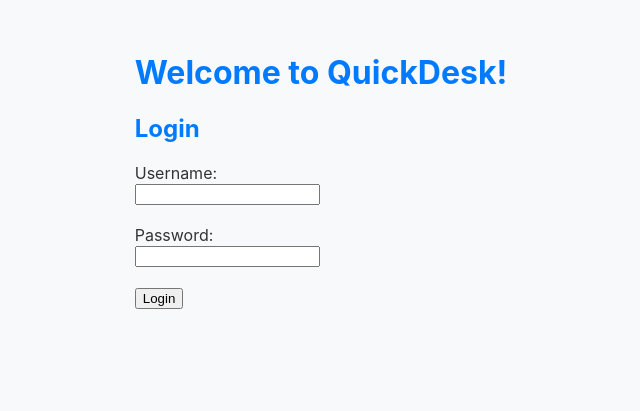
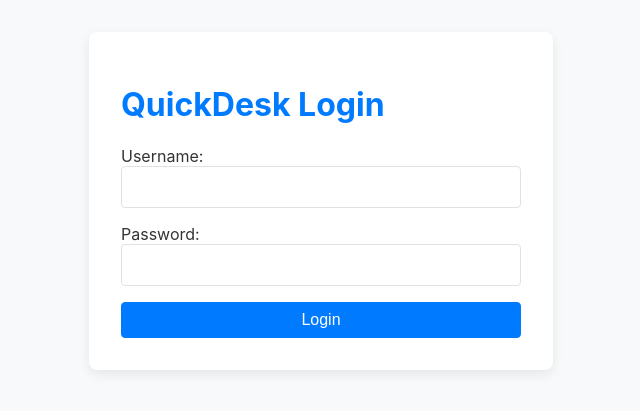
Before and after one commit to Rajat2304/Quick-Desk, a Django app: page /login/ in a window 1280 px wide. Shown: the top 411 px of the page, without its empty margins (319-959 px from the left). Run offline with Django 5.2, Linux system fonts and the light colour scheme.

Commit message:
login.html

```diff
--- a/QuickDesk/quickdesk/templates/login.html
+++ b/QuickDesk/quickdesk/templates/login.html
@@ -7,15 +7,18 @@
     <link rel="stylesheet" href="{% static 'css/main.css' %}">
 </head>
 <body>
-    <div>
-        <h1>Welcome to QuickDesk!</h1>
-        <h2>Login</h2>
+    <div class="container" style="max-width: 400px;">
+        <h1>QuickDesk Login</h1>
         <form id="login-form">
-            <label for="username">Username:</label><br>
-            <input type="text" id="username" name="username" required><br><br>
-            <label for="password">Password:</label><br>
-            <input type="password" id="password" name="password" required><br><br>
-            <button type="submit">Login</button>
+            <div class="form-group">
+                <label for="username">Username:</label>
+                <input type="text" id="username" name="username" class="form-control" required>
+            </div>
+            <div class="form-group">
+                <label for="password">Password:</label>
+                <input type="password" id="password" name="password" class="form-control" required>
+            </div>
+            <button type="submit" class="btn btn-primary" style="width:100%;">Login</button>
         </form>
         <div id="message"></div>
     </div>
```
